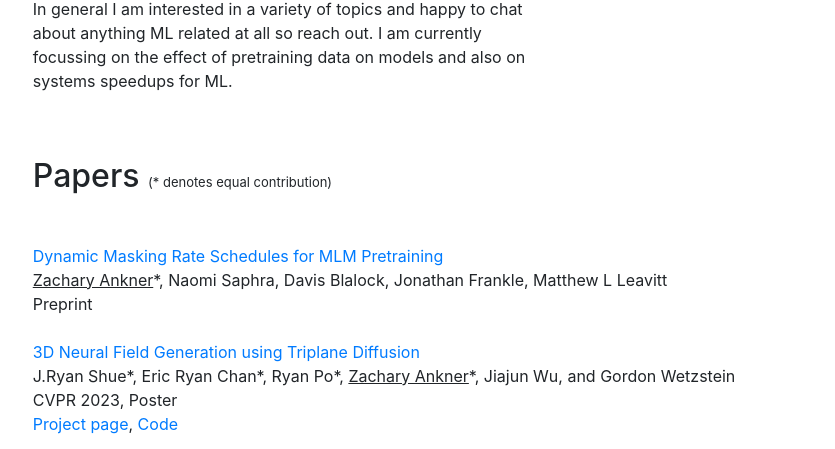
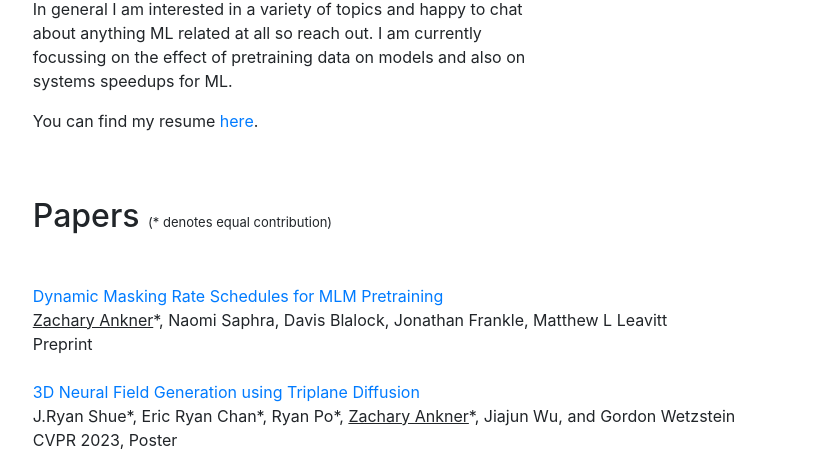
Before and after one commit to zankner/zackankner.com, a plain HTML site: page index.html in a window 1280 px wide. Shown: the part 345-794 px from the top of the page, without its empty margins (206-1041 px from the left). Drawn offline with nearby package versions, Linux system fonts and the light colour scheme.

Commit message:
Add resume.pdf and update index.html

```diff
--- a/index.html
+++ b/index.html
@@ -35,6 +35,9 @@
                     In general I am interested in a variety of topics and happy to chat about anything ML related at all
                     so reach out.
                     I am currently focussing on the effect of pretraining data on models and also on systems speedups for ML.
+                </p>
+                <p class="mt-3">
+                    You can find my resume <a href="resume.pdf">here</a>.
                 </p>
             </div>
             <div class="col-md-3 centered text-center">
```
Also changed, not shown: 1 other file.
